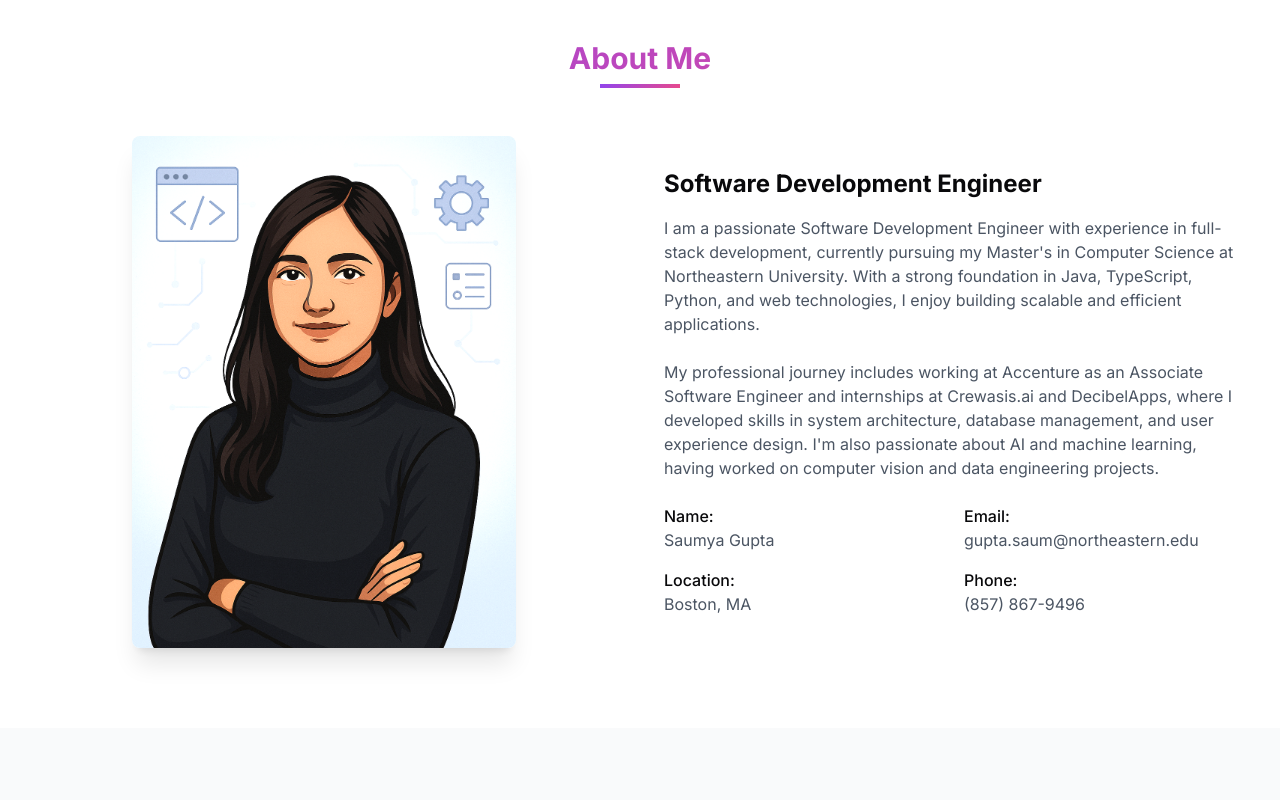
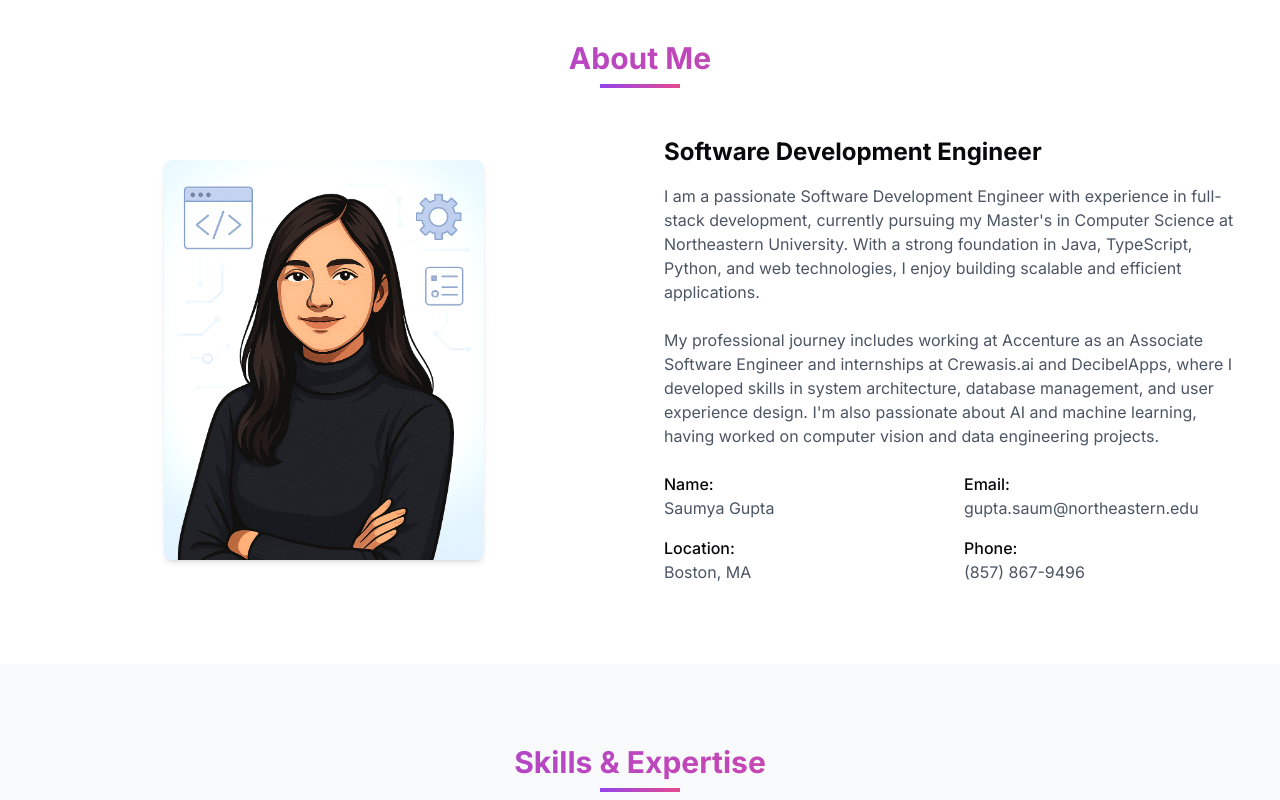
Before and after one commit to SaumyaGupta907/SaumyaGupta907.github.io, a Next.js app: page / in a window 1280 px wide. Shown: the part 840-1640 px from the top of the page. Built offline with nearby package versions, Linux system fonts and the light colour scheme.

Commit message:
UI changes

```diff
--- a/components/about.tsx
+++ b/components/about.tsx
@@ -29,10 +29,10 @@ export default function About() {
             initial={{ opacity: 0, x: -50 }}
             animate={inView ? { opacity: 1, x: 0 } : { opacity: 0, x: -50 }}
             transition={{ duration: 0.6, delay: 0.2 }}
-            className="relative mx-auto w-full max-w-sm rounded-lg overflow-hidden shadow-xl"
-            style={{ aspectRatio: "3/4" }}
+            className="relative mx-auto w-full max-w-xs rounded-lg overflow-hidden shadow-md"
+            style={{ aspectRatio: "4/5" }}
           >
-            <Image src="/photo_alt.png" alt="Saumya Gupta" fill className="object-cover" priority />
+            <Image src="/photo_alt.png" alt="Saumya Gupta" fill className="object-cover object-top" priority />
           </motion.div>
 
           <motion.div
--- a/components/projects.tsx
+++ b/components/projects.tsx
@@ -122,7 +122,7 @@ export default function Projects() {
     {
       title: "Face Mask & Social Distance Detection",
       description: "AI system for COVID-19 safety monitoring",
-      image: "/placeholder.svg?height=400&width=600",
+      image: "/facemask.jpeg",
       period: "Jan 2023 - Mar 2023",
       technologies: ["Python", "TensorFlow", "OpenCV", "Computer Vision", "Deep Learning"],
       detailedPoints: [
```
Also changed, not shown: public/facemask.jpeg (added).
